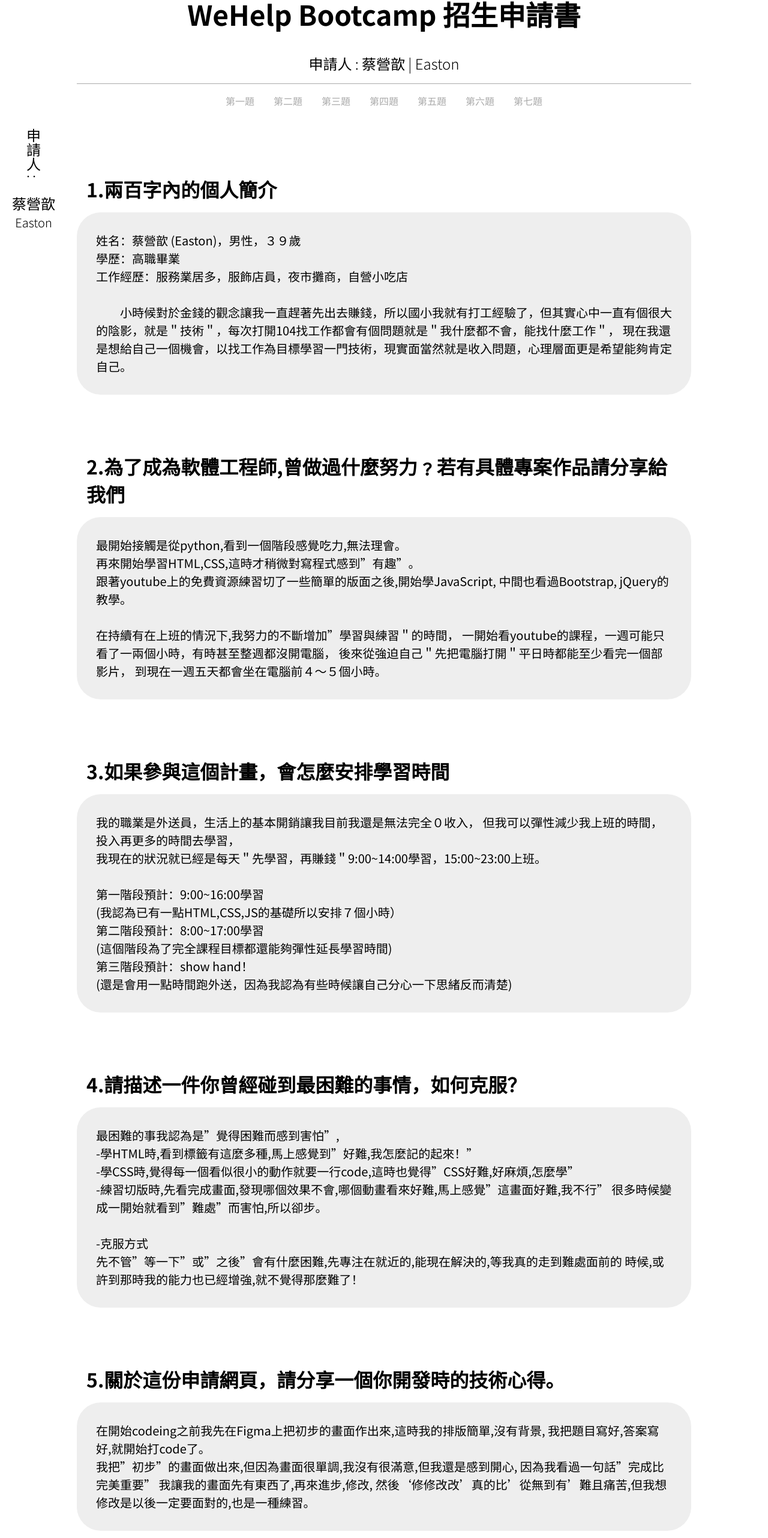
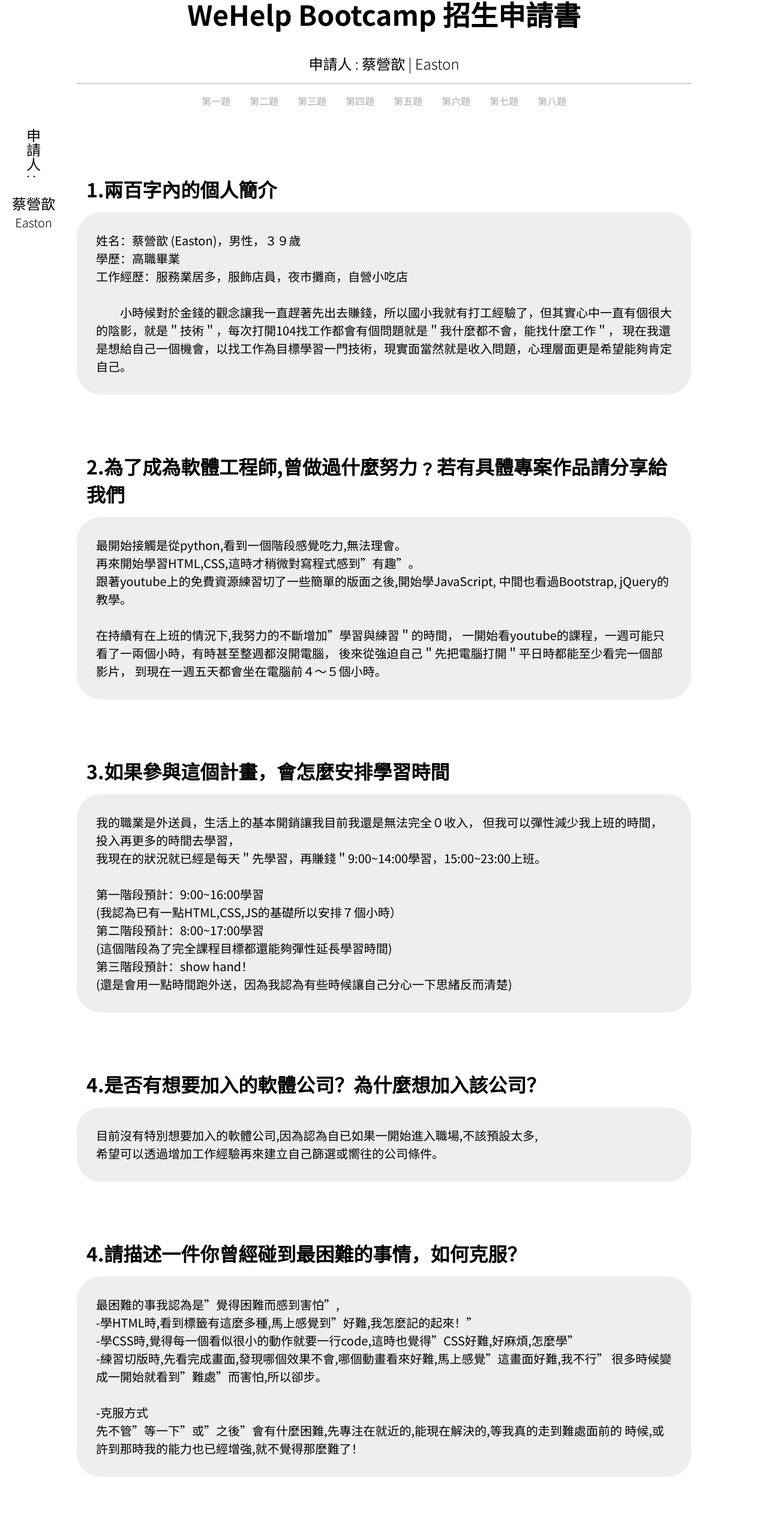
Before and after one commit to TsaiXin/WeHelpBootcamp, a plain HTML site: page index.html in a window 1280 px wide. Shown: the part 26-2590 px from the top of the page at 60% size. Drawn offline with Linux system fonts and the light colour scheme.

Commit message:
補上遺失的第4題問答

```diff
--- a/index.html
+++ b/index.html
@@ -30,6 +30,7 @@
         <li><a href="#05">第五題</a></li>
         <li><a href="#06">第六題</a></li>
         <li><a href="#07">第七題</a></li>
+        <li><a href="#08">第八題</a></li>
     </ul>
     <div class="container">
         <div class="card" id="01">
@@ -73,6 +74,13 @@
             </p>
         </div>
         <div class="card" id="04">
+            <h2>4.是否有想要加入的軟體公司？為什麼想加入該公司？</h2>
+            <p>
+                目前沒有特別想要加入的軟體公司,因為認為自已如果一開始進入職場,不該預設太多,<br>
+                希望可以透過增加工作經驗再來建立自己篩選或嚮往的公司條件。
+            </p>
+        </div>
+        <div class="card" id="05">
             <h2>4.請描述一件你曾經碰到最困難的事情，如何克服？</h2>
             <p>
                 最困難的事我認為是”覺得困難而感到害怕”,<br>
@@ -86,7 +94,7 @@
                 時候,或許到那時我的能力也已經增強,就不覺得那麼難了！
             </p>
         </div>
-        <div class="card" id="05">
+        <div class="card" id="06">
             <h2>5.關於這份申請網頁，請分享一個你開發時的技術心得。</h2>
             <p>
                 在開始codeing之前我先在Figma上把初步的畫面作出來,這時我的排版簡單,沒有背景,
@@ -97,13 +105,13 @@
                 然後‘修修改改’真的比’從無到有’難且痛苦,但我想修改是以後一定要面對的,也是一種練習。
             </p>
         </div>
-        <div class="card" id="06">
+        <div class="card" id="07">
             <h2>6.從上次提出申請至今，多做了哪些努力？( 第一次申請不用回答 )</h2>
             <p>
                 我是第一次申請
             </p>
         </div>
-        <div class="card" id="07">
+        <div class="card" id="08">
             <h2>7.其他想要對我們說的事情？</h2>
             <p>
                 謝謝你們成立這樣的單位,我也是從小就看”彭彭的課程”頻道長大的XD！<br>
```
